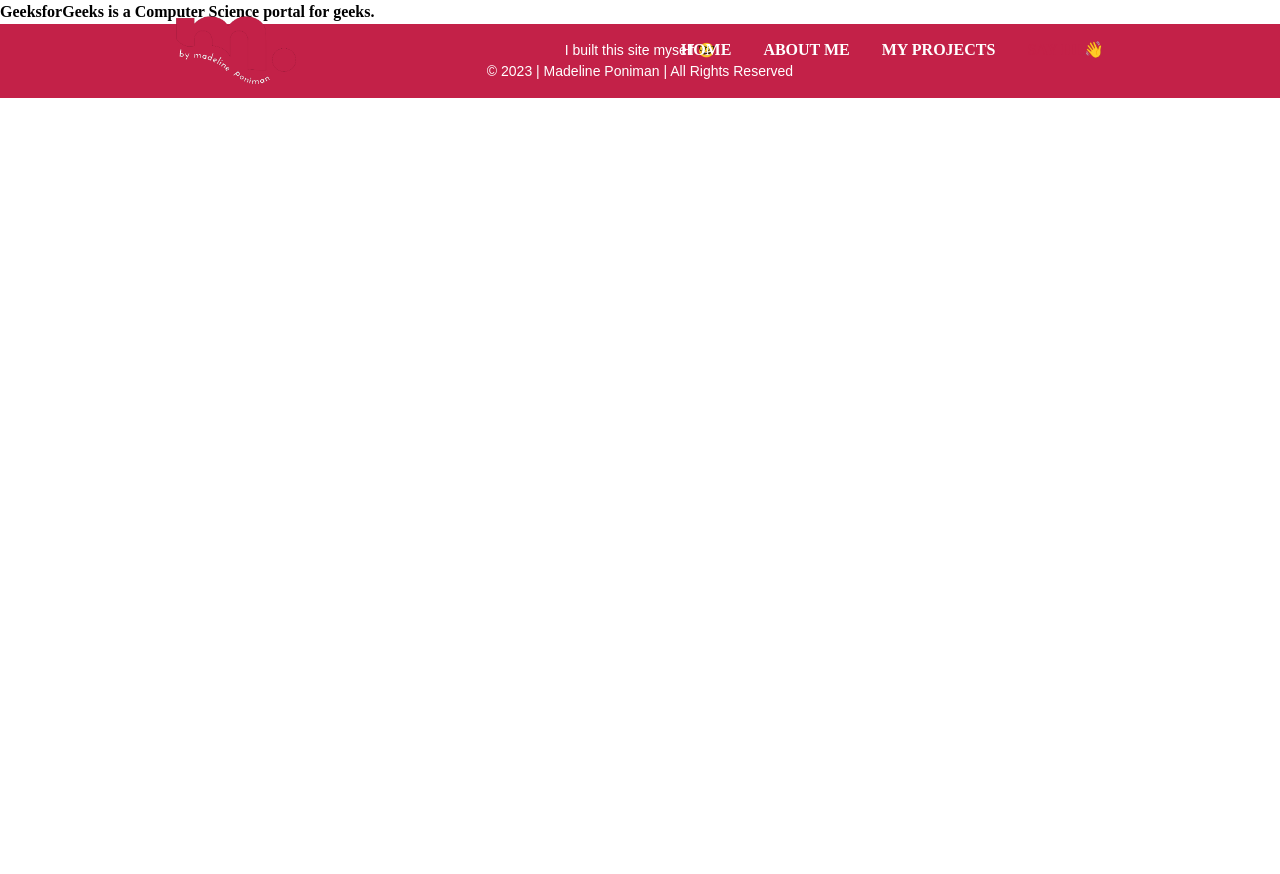
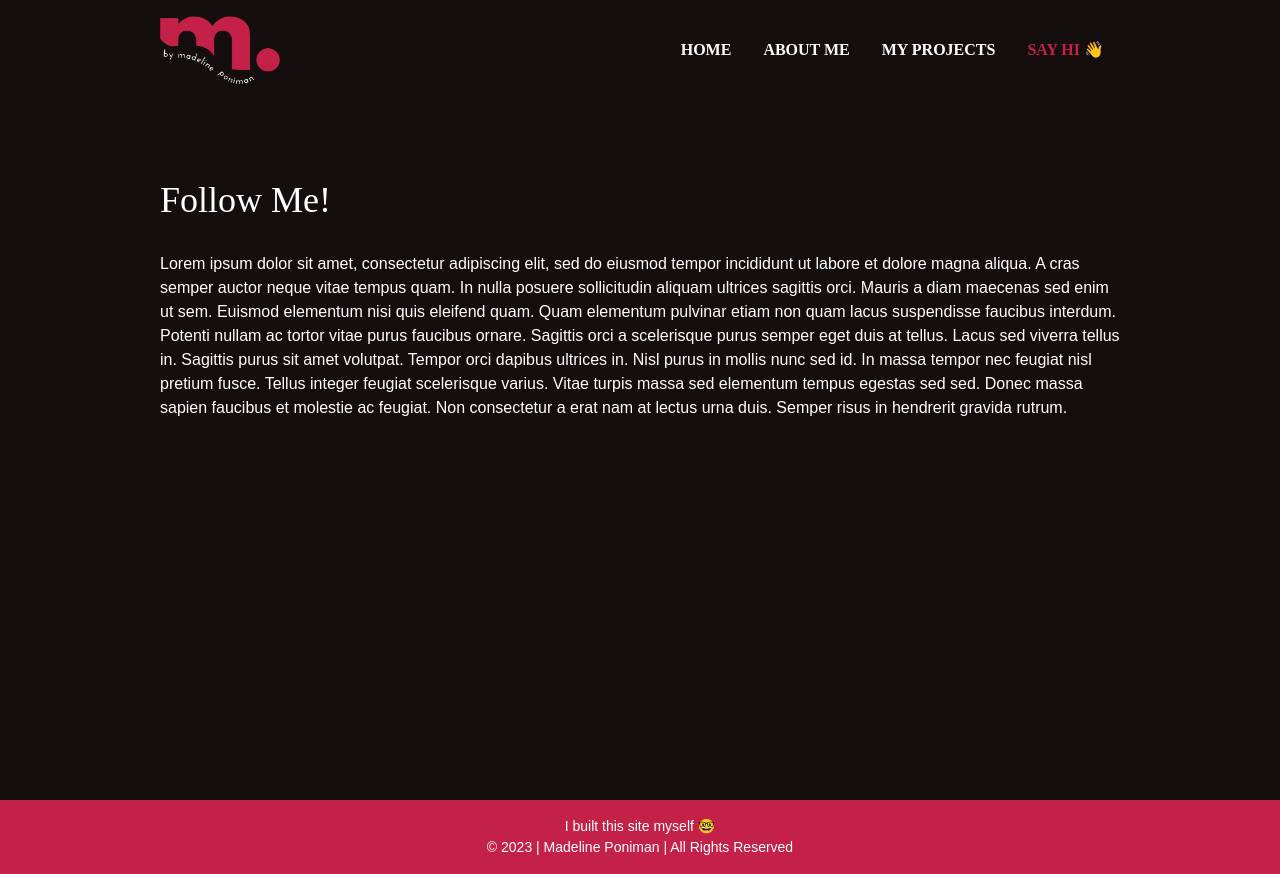
Before and after one commit to joanmadeline/portfolio, a React (Create React App) app: page /contact in a window 1280 px wide. Before the commit the page ends 800 px from the top, so only its background shows below. Built offline with nearby package versions, Linux system fonts and the light colour scheme.

Commit message:
fix content page

```diff
--- a/src/App.css
+++ b/src/App.css
@@ -20,6 +20,10 @@
   /* padding-top: 85px; */
 }
 
+.page-content {
+  padding: 100px 0;
+}
+
 .heading {
   font-size: 2.25rem;
   line-height: 2.5rem;
@@ -30,6 +34,12 @@
   padding: 0.5rem 1rem;
   border-radius: 0.375rem;
   background: #212121;
+}
+
+.title {
+  font-size: 2.25rem;
+  line-height: 2.5rem;
+  font-weight: 500;
 }
 
 @media (prefers-reduced-motion: no-preference) {
--- a/src/components/Navbar.js
+++ b/src/components/Navbar.js
@@ -22,7 +22,7 @@ const Navbar = () => {
     return (
         <>
         {/* <div className="container mx-auto px-4 py-20 sm:px-8 md:px-4 lg:px-24 xl:px-40"> */}
-            <Nav className="mx-auto px-4 sm:px-8 md:px-4 lg:px-24 xl:px-40">
+            <Nav className="container mx-auto px-10 sm:px-10 md:px-12 lg:px-24 xl:px-40">
                 <NavLink to="/"><img src={logo} className="app-logo" alt="logo" /></NavLink>
                 <NavMenu>
                     <NavLink to="/" >
@@ -39,7 +39,7 @@ const Navbar = () => {
                     </NavLink>
                 </NavMenu>
             </Nav>
-            <MobileNav className="mx-auto px-4 sm:px-8 md:px-4 lg:px-24 xl:px-40">
+            <MobileNav className="container mx-auto px-10 sm:px-10 md:px-12 lg:px-24 xl:px-40">
                 <NavLink to="/"><img src={logo} className="app-logo" alt="logo" /></NavLink>
                 <MenuToggle onClick={handleMobile} className={isActive ? 'mobileMenu' : ''} />
                 <MobileMenu className={isActive ? 'mobileMenu' : ''}>
--- a/src/components/NavbarElements.js
+++ b/src/components/NavbarElements.js
@@ -5,6 +5,8 @@ import styled from "styled-components";
 export const Nav = styled.nav`
   background: none;
   position: absolute;
+  left: 0;
+  right: 0;
   width: 100%;
   height: 100px;
   display: flex;
@@ -34,6 +36,9 @@ export const NavLink = styled(Link)`
   }
   &:hover {
     color: #c32148;
+  }
+  &:first-child {
+    padding-left: 0;
   }
 `;
 
@@ -83,8 +88,7 @@ right: 20px;
 top: 30px;
 height: auto;
 z-index: 9;
-
-transition: transform 0.2s ease-in-out;
+transition: transform 0.4s ease-in-out;
 display: none;
 @media screen and (max-width: 768px) {
   display: block;
@@ -95,7 +99,7 @@ display: none;
   border-bottom: 4px solid #ffffff;
   width: 100%;
   margin-bottom: 5px;
-  transition: transform 0.2s ease-in-out;
+  transition: transform 0.4s ease-in-out;
 }
 &:after {
   content: "";
@@ -119,9 +123,9 @@ display: none;
 export const MobileNav = styled.nav`
   background: none;
   display: none;
-  // height: 100vh;
-  width: 100vw;
   position: absolute;
+  left: 0;
+  right: 0;
   // padding: 0.2rem calc((100vw - 1000px) / 2);
   z-index: 12;
   @media screen and (max-width: 768px) {
--- a/src/pages/about.js
+++ b/src/pages/about.js
@@ -3,8 +3,13 @@ import React from "react";
 const About = () => {
     return (
         <div className="page">
-            <div className="container">
-                <p>test test</p>
+            <div className="page-content">
+                <div className="container m-auto px-10 py-20 sm:px-10 md:px-12 lg:px-24 xl:px-40">
+                    <div className="grid grid-cols-1 gap-8">
+                        <h1 className="title grid">About Me</h1>
+                        <p>Lorem ipsum dolor sit amet, consectetur adipiscing elit, sed do eiusmod tempor incididunt ut labore et dolore magna aliqua. A cras semper auctor neque vitae tempus quam. In nulla posuere sollicitudin aliquam ultrices sagittis orci. Mauris a diam maecenas sed enim ut sem. Euismod elementum nisi quis eleifend quam. Quam elementum pulvinar etiam non quam lacus suspendisse faucibus interdum. Potenti nullam ac tortor vitae purus faucibus ornare. Sagittis orci a scelerisque purus semper eget duis at tellus. Lacus sed viverra tellus in. Sagittis purus sit amet volutpat. Tempor orci dapibus ultrices in. Nisl purus in mollis nunc sed id. In massa tempor nec feugiat nisl pretium fusce. Tellus integer feugiat scelerisque varius. Vitae turpis massa sed elementum tempus egestas sed sed. Donec massa sapien faucibus et molestie ac feugiat. Non consectetur a erat nam at lectus urna duis. Semper risus in hendrerit gravida rutrum.</p>
+                    </div>
+                </div>
             </div>
         </div>
     );
--- a/src/pages/contact.js
+++ b/src/pages/contact.js
@@ -2,11 +2,15 @@ import React from "react";
 
 const Contact = () => {
     return (
-        <div className="bg-white">
-            <h1>
-                GeeksforGeeks is a Computer
-                Science portal for geeks.
-            </h1>
+        <div className="page">
+            <div className="page-content">
+                <div className="container m-auto px-10 py-20 sm:px-10 md:px-12 lg:px-24 xl:px-40">
+                    <div className="grid grid-cols-1 gap-8">
+                        <h1 className="title grid">Follow Me!</h1>
+                        <p>Lorem ipsum dolor sit amet, consectetur adipiscing elit, sed do eiusmod tempor incididunt ut labore et dolore magna aliqua. A cras semper auctor neque vitae tempus quam. In nulla posuere sollicitudin aliquam ultrices sagittis orci. Mauris a diam maecenas sed enim ut sem. Euismod elementum nisi quis eleifend quam. Quam elementum pulvinar etiam non quam lacus suspendisse faucibus interdum. Potenti nullam ac tortor vitae purus faucibus ornare. Sagittis orci a scelerisque purus semper eget duis at tellus. Lacus sed viverra tellus in. Sagittis purus sit amet volutpat. Tempor orci dapibus ultrices in. Nisl purus in mollis nunc sed id. In massa tempor nec feugiat nisl pretium fusce. Tellus integer feugiat scelerisque varius. Vitae turpis massa sed elementum tempus egestas sed sed. Donec massa sapien faucibus et molestie ac feugiat. Non consectetur a erat nam at lectus urna duis. Semper risus in hendrerit gravida rutrum.</p>
+                    </div>
+                </div>
+            </div>
         </div>
     );
 };
--- a/src/pages/home.js
+++ b/src/pages/home.js
@@ -12,13 +12,13 @@ const About = () => {
             {/* <div className="container mx-auto"> */}
                 <div className="hero">
                     <div className="home-box px-4 sm:px-8 md:px-4 lg:px-24 xl:px-40">
-                        <h1 className='text-red text-7xl'>MADELINE PONIMAN</h1>
-                        <h2 className='text-white text-5xl font-medium'>FRONTEND DEVELOPER</h2>
+                        <h1 className='text-red text-6xl md:text-7xl'>MADELINE PONIMAN</h1>
+                        <h2 className='text-white text-4xl md:text-5xl font-medium'>FRONTEND DEVELOPER</h2>
                     </div>
                 </div>
             {/* </div> */}
 
-            <div className="container m-auto px-4 py-20 sm:px-8 md:px-4 lg:px-24 xl:px-40 text-center">
+            <div className="container m-auto px-10 py-20 sm:px-10 md:px-12 lg:px-24 xl:px-40 text-center">
                 <div className="grid grid-cols-1 gap-8">
                     <h3 className="heading grid">TOOLING</h3>
 
@@ -35,7 +35,7 @@ const About = () => {
                 </div>
             </div>
 
-            <div className="container m-auto px-4 pb-20 sm:px-8 md:px-4 lg:px-24 xl:px-40 text-center">
+            <div className="container m-auto px-10 pb-20 sm:px-10 md:px-12 lg:px-24 xl:px-40 text-center">
                 <div className="grid grid-cols-1 gap-8">
                     <h3 className="heading grid">MY WORK</h3>
 
--- a/src/pages/projects.js
+++ b/src/pages/projects.js
@@ -2,11 +2,15 @@ import React from "react";
 
 const Projects = () => {
     return (
-        <div className="bg-white">
-            <h1>
-                GeeksforGeeks is a Computer
-                Science portal for geeks.
-            </h1>
+        <div className="page">
+            <div className="page-content">
+                <div className="container m-auto px-10 py-20 sm:px-10 md:px-12 lg:px-24 xl:px-40">
+                    <div className="grid grid-cols-1 gap-8">
+                        <h1 className="title grid">My Works</h1>
+                        <p>Lorem ipsum dolor sit amet, consectetur adipiscing elit, sed do eiusmod tempor incididunt ut labore et dolore magna aliqua. A cras semper auctor neque vitae tempus quam. In nulla posuere sollicitudin aliquam ultrices sagittis orci. Mauris a diam maecenas sed enim ut sem. Euismod elementum nisi quis eleifend quam. Quam elementum pulvinar etiam non quam lacus suspendisse faucibus interdum. Potenti nullam ac tortor vitae purus faucibus ornare. Sagittis orci a scelerisque purus semper eget duis at tellus. Lacus sed viverra tellus in. Sagittis purus sit amet volutpat. Tempor orci dapibus ultrices in. Nisl purus in mollis nunc sed id. In massa tempor nec feugiat nisl pretium fusce. Tellus integer feugiat scelerisque varius. Vitae turpis massa sed elementum tempus egestas sed sed. Donec massa sapien faucibus et molestie ac feugiat. Non consectetur a erat nam at lectus urna duis. Semper risus in hendrerit gravida rutrum.</p>
+                    </div>
+                </div>
+            </div>
         </div>
     );
 };
```
